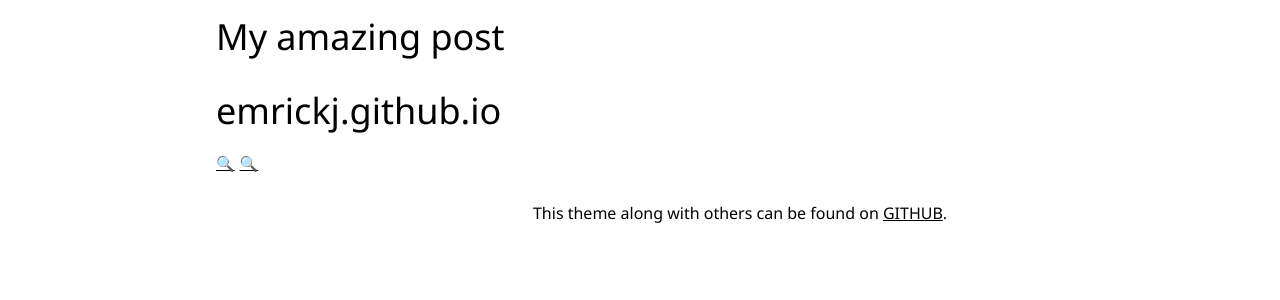
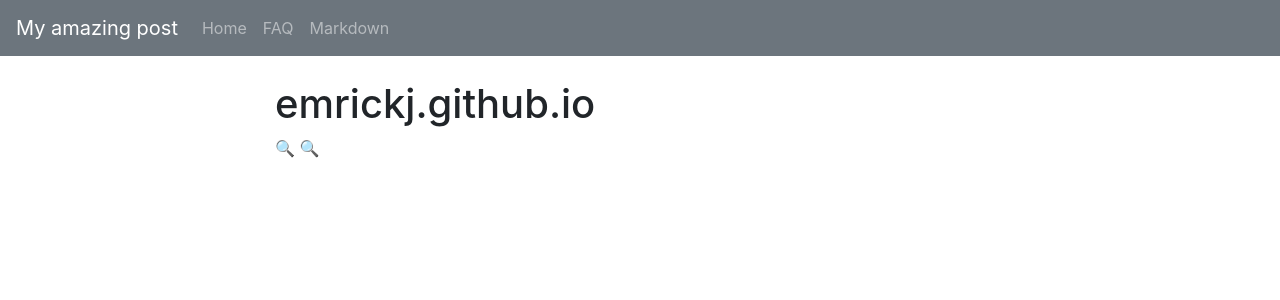
Before and after one commit to emrickj/emrickj.github.io, a Jekyll site: the page built from README.md, in a window 1280 px wide. Shown: the top 300 px of the page. Built offline with Jekyll 4.4.1, drawn with Linux system fonts in a browser that asks for light colours; nearby versions of some CDN libraries; our own code applies the rules of GitHub Pages for plain Markdown files; comment, search, counter and statistics services are not loaded.

Commit message:
Add files via upload

```diff
--- a/_layouts/page.html
+++ b/_layouts/page.html
@@ -1,60 +1,62 @@
 <!DOCTYPE html>
 <html lang="{{ site.lang | default: "en-US" }}">
 <head>
-<meta name="viewport" content="width=device-width, initial-scale=1">
-<link rel="stylesheet" href="https://www.w3schools.com/w3css/4/w3.css">
-<link rel="stylesheet" href="https://www.w3schools.com/lib/w3-theme-cyan.css">
+<meta charset="utf-8">
+<meta name="viewport" content="width=device-width,initial-scale=1">
+<link rel="stylesheet" href="https://maxcdn.bootstrapcdn.com/bootstrap/4.0.0/css/bootstrap.min.css">
 <link rel="stylesheet" href="https://cdnjs.cloudflare.com/ajax/libs/font-awesome/4.7.0/css/font-awesome.min.css">
 	<title>{{ site.title | default: site.github.repository_name }}</title>
 <style>
-t1 { white-space: pre-wrap;}
+@media (min-width: 576px) {
+	form label {text-align: right;}
+}
 
 
    </style>
 </head>
-<body>
-
-<!-- Sidebar -->
-<div class="w3-sidebar w3-light-grey w3-bar-block w3-large w3-collapse w3-card-2 w3-animate-left"
- style="width:200px;" id="mySidebar">
-<button class="w3-bar-item w3-button w3-large w3-hide-large" onclick="w3_close()">Close &times;</button>
+<body class='page1' id='demo'>
+<nav class="navbar navbar-expand-md bg-secondary navbar-dark">
+  <a class="navbar-brand" href="#">{{ site.title | default: site.github.repository_name }}</a>
+  <button type="button" class="navbar-toggler" data-toggle="collapse" data-target="#myNavbar">
+	<span class="navbar-toggler-icon"></span>
+  </button>
+    <div class="collapse navbar-collapse" id="myNavbar">
+      <ul class="navbar-nav">
 	{% for item in site.webpages %}
 		{% assign bs = "" %}
 		{% if page.url == item.url %}
-		{% assign bs = " w3-gray" %}
+		    {% assign bs = " active" %}
 		{% endif %}
-	<a href='{{ item.url | relative_url }}' class='w3-bar-item w3-button{{ bs }}'>{{ item.title }}</a>
+        <li class='nav-item'><a class='nav-link{{ bs }}' href='{{ item.url | relative_url }}'>{{ item.title }}</a></li>
 	{% endfor %}
+      </ul>
     </div>
-
-<!-- Page Content -->
-<div class="w3-main" style="margin-left:200px">
-<div class="w3-theme-dark">
-  <button class="w3-button w3-theme-dark w3-xlarge w3-hide-large" onclick="w3_open()">&#9776;</button>
+</nav>
+   <div class="container">
+      <div class="row">
+         <div class="col-md-2">
          </div>
-<div class="w3-container w3-theme">
-  <h1>{{ site.title | default: site.github.repository_name }}</h1>
+         <div class="col-md-8">
+		    {% if page.image_url %}
+            <img class='img-fluid' src='{{ page.image_url | relative url }}'>
+			{% endif %}
+            <br>
          </div>
-{% if page.image_url %}
-<img class='w3-image' src='{{ page.image_url | relative url }}' style='width:100%'>
-{% endif %}
-
-<div class="w3-container">
+         <div class="col-md-2">
+         </div>
+      </div>
+      <div class="row">
+         <div class="col-md-2">
+         </div>
+         <div class="col-md-8">
                      {{ content }}
          </div>
-<div class="w3-container w3-theme-dark">
-<center><h6>This theme along with others can be found on <a href="https://github.com/emrickj/jekyll-themes">GITHUB</a>.</h6></center>
+         <div class="col-md-2">
          </div>
       </div>
-
-<script>
-function w3_open() {
-    document.getElementById("mySidebar").style.display = "block";
-}
-function w3_close() {
-    document.getElementById("mySidebar").style.display = "none";
-}
-</script>
-
+   </div>
+<script src="https://ajax.googleapis.com/ajax/libs/jquery/3.3.1/jquery.min.js"></script>
+<script src="https://cdnjs.cloudflare.com/ajax/libs/popper.js/1.12.9/umd/popper.min.js"></script>
+<script src="https://maxcdn.bootstrapcdn.com/bootstrap/4.0.0/js/bootstrap.min.js"></script>
 </body>
 </html>
```
Lines whose indentation alone changed are shown as unchanged.
